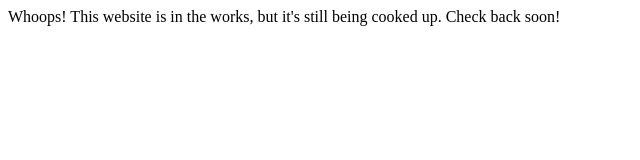
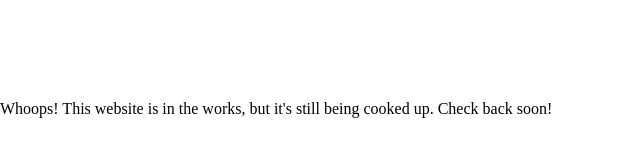
Before and after one commit to alex-sugden/compusight-web, a plain HTML site: page index.html in a window 1280 px wide. Shown: the whole page, without its empty margins (0-640 px from the left). Drawn offline with Linux system fonts and the light colour scheme.

Commit message:
Update index.html

```diff
--- a/index.html
+++ b/index.html
@@ -5,7 +5,7 @@
   <title>InDev</title>
   <meta charset="utf-8">
   <meta name="viewport" content="width=device-width,initial-scale=1">
-  <link rel="stylesheet" href="index.css">
+  <link rel="stylesheet" href="indexstyle.css">
 </head>
 
 <body id="it2ou">
```
